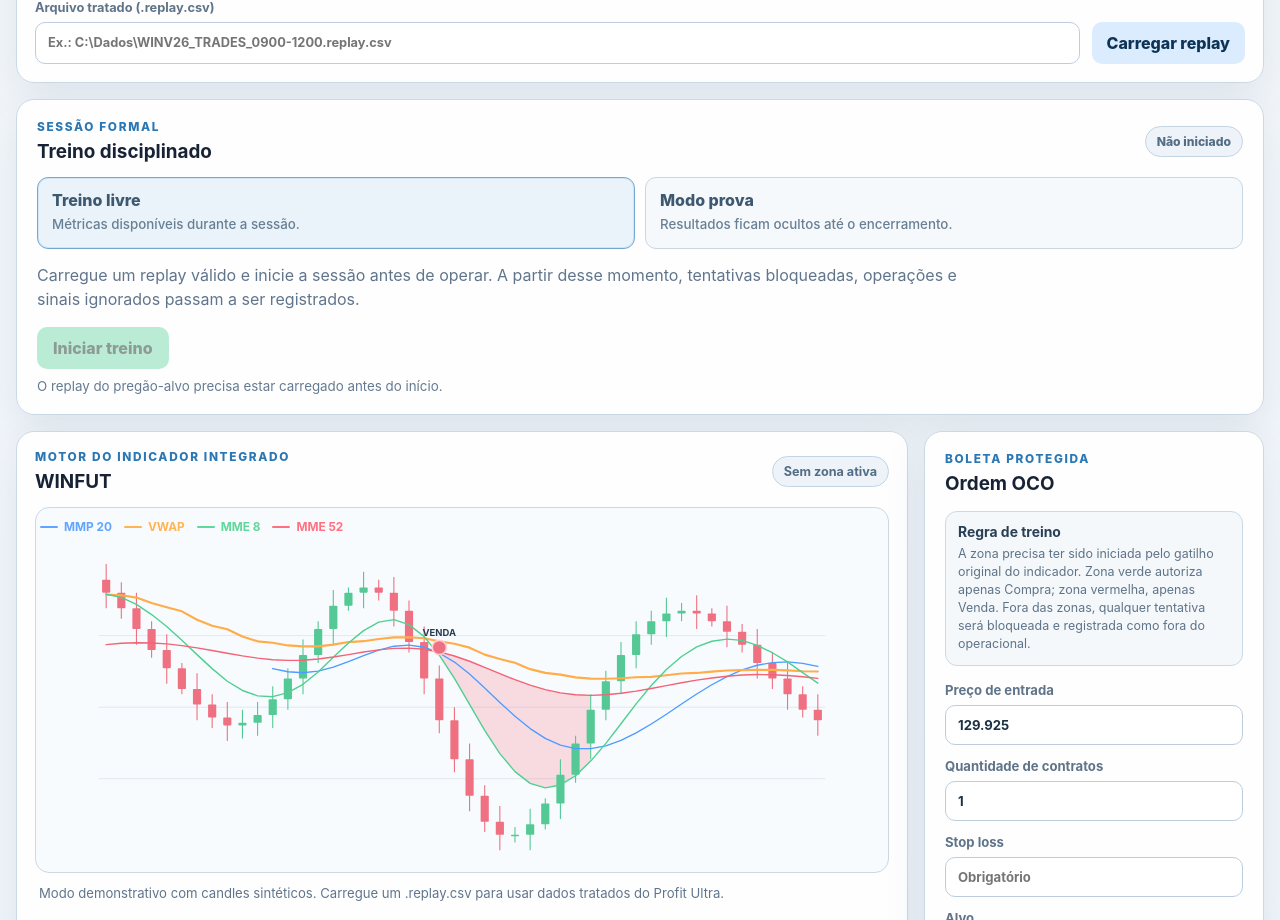
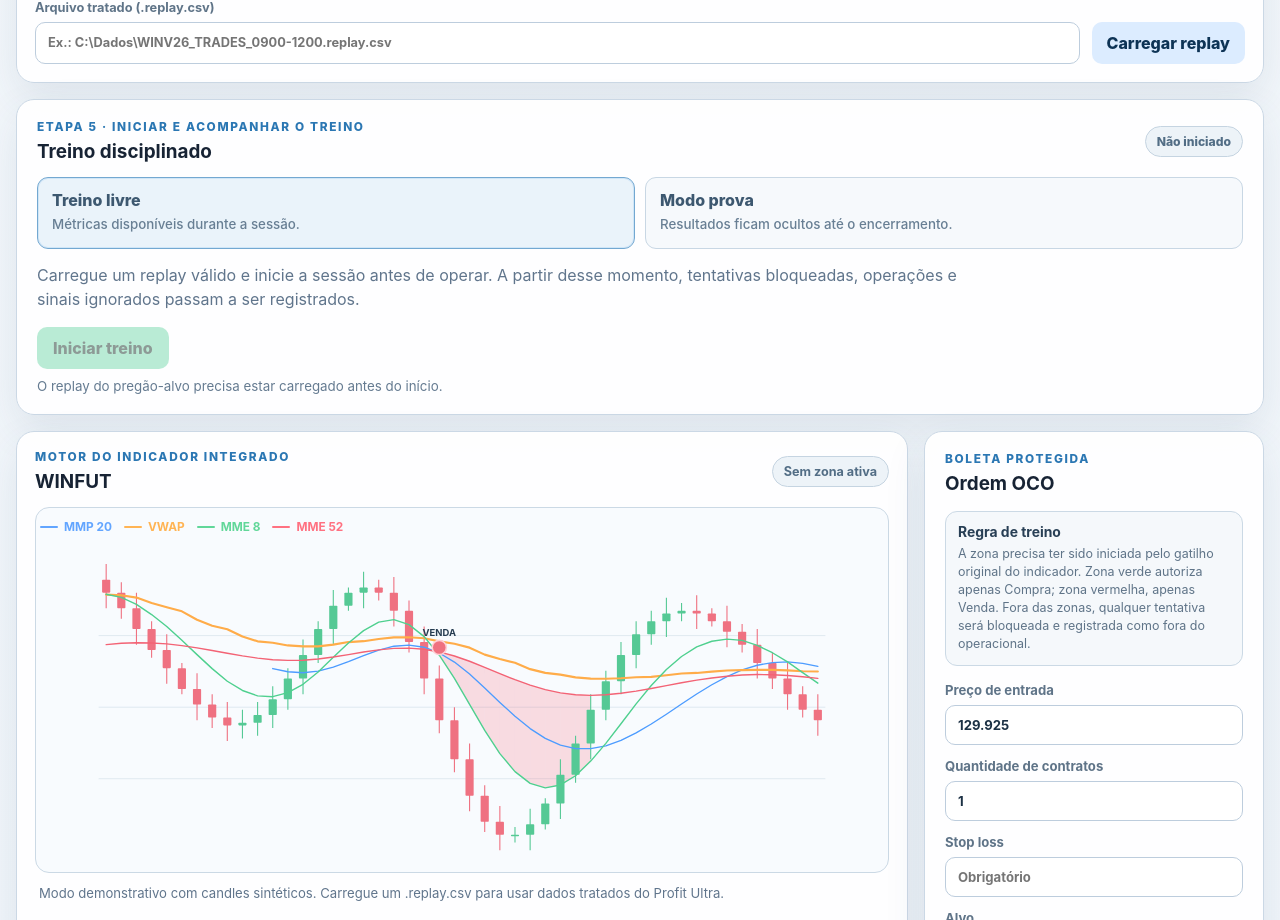
Before and after one commit to pablopcdossantos2-sys/simulador-de-trade, a React (Vite) app: page / in a window 1280 px wide. Shown: the part 1640-2560 px from the top of the page. Built offline with nearby package versions, Linux system fonts and the light colour scheme.

Commit message:
ui: label training as workflow step five

```diff
--- a/src/components/TrainingSessionPanel.tsx
+++ b/src/components/TrainingSessionPanel.tsx
@@ -132,7 +132,7 @@ export function TrainingSessionPanel({
     <section className="training-session-panel card">
       <div className="section-heading">
         <div>
-          <p className="eyebrow">Sessão formal</p>
+          <p className="eyebrow">Etapa 5 · Iniciar e acompanhar o treino</p>
           <h2>Treino disciplinado</h2>
         </div>
         <span
```
